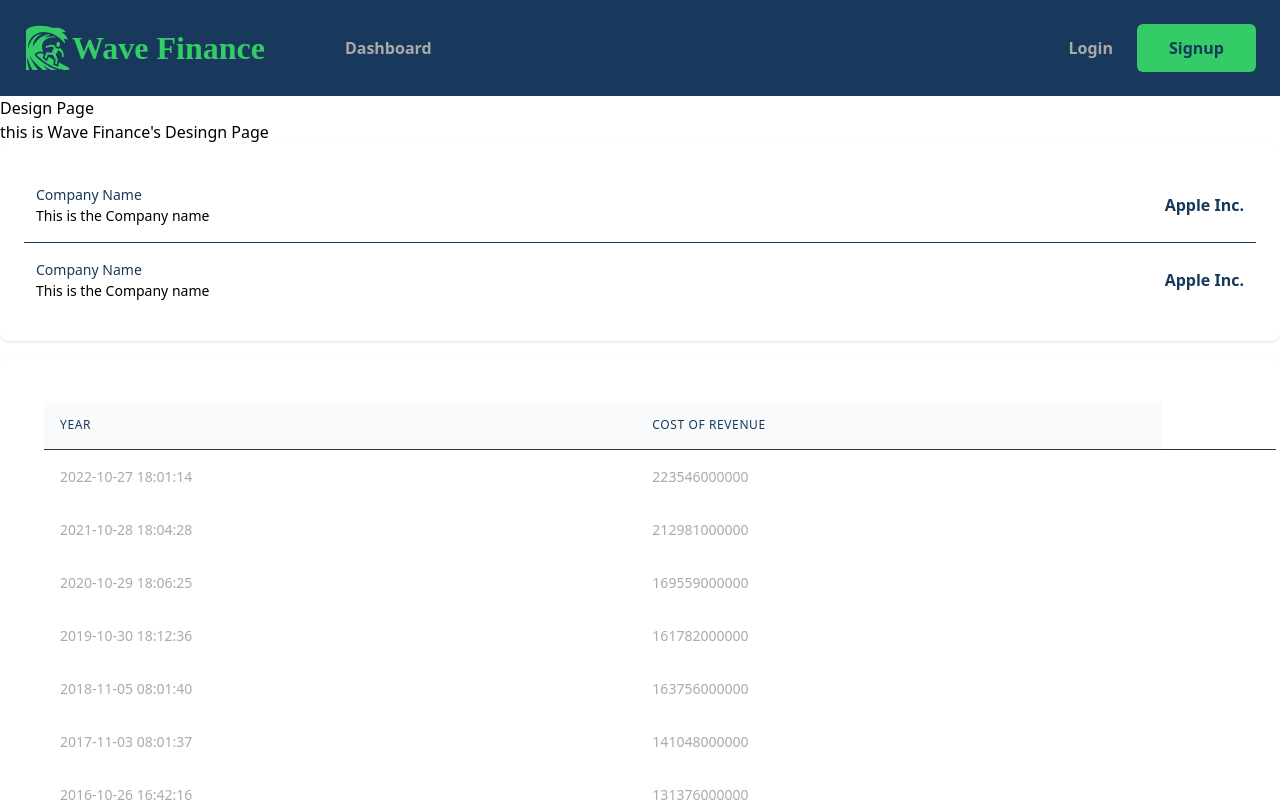
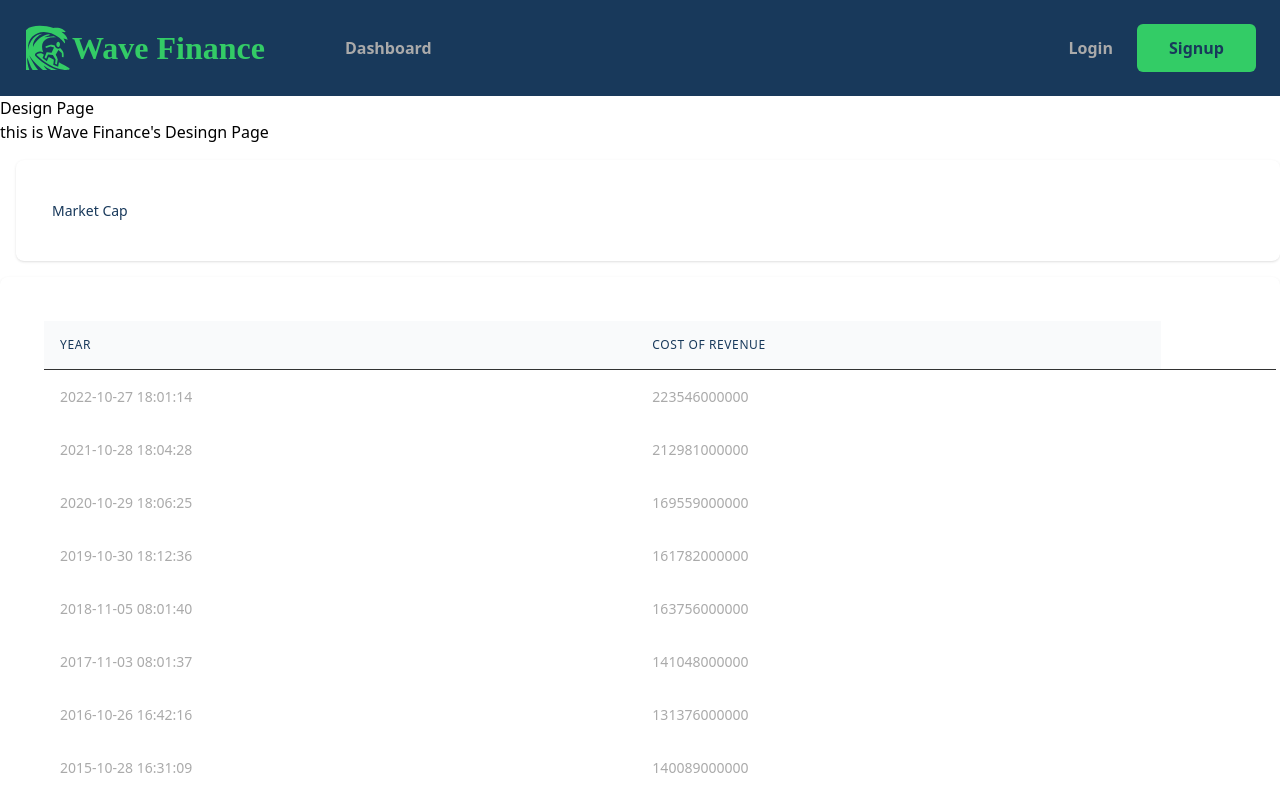
Before and after one commit to giuRa13/finance-frontend, a React (Create React App) app: page /design-page in a window 1280 px wide. Shown: the top 802 px of the page. Built offline with nearby package versions, Linux system fonts and the light colour scheme.

Commit message:
company profile data

```diff
--- a/src/Components/CompanyDashboard/CompanyDashboard.tsx
+++ b/src/Components/CompanyDashboard/CompanyDashboard.tsx
@@ -3,16 +3,17 @@
 
 type Props = {
     children: React.ReactNode;
+    ticker: string;
 }
 
-const CompanyDashboard = ({children}: Props) => {
+const CompanyDashboard = ({children, ticker}: Props) => {
   return (
     <div className="relative md:ml-64 bg-blueGray-100 w-full">
         <div className="relative pt-20 pb-32 bg-lightBlue-500">
             <div className="px-4 md:px-6 mx-auto w-full">
                 <div>
                     <div className="flex flex-wrap">{children}</div>
-                    <div className="flex flex-wrap">{<Outlet/>}</div>
+                    <div className="flex flex-wrap">{<Outlet context={ticker}/>}</div>
                 </div>
             </div>
         </div>
--- a/src/Components/CompanyProfile/CompanyProfile.tsx
+++ b/src/Components/CompanyProfile/CompanyProfile.tsx
@@ -1,11 +1,228 @@
-import React from 'react'
+import React, { useEffect, useState } from 'react'
+import { CompanyBalanceSheet, CompanyCashFlow, CompanyKeyMetrics, CompanyProfileData } from '../../company';
+import { useOutletContext } from 'react-router-dom';
+import { getKeyMetrics } from '../../api';
+import { getCompanyProfile } from '../../api';
+import RatioList from '../RatioList/RatioList';
 
 interface Props {}
 
-const CompanyProfile = (props: Props) => {
-  return (
-    <div>CompanyProfile</div>
-  )
+/*const config = [
+  {
+    label: <div className="font-bold">Total Assets</div>,
+    render: (company: CompanyBalanceSheet) => company.totalAssets,
+  },
+  {
+    label: "Current Assets",
+    render: (company: CompanyBalanceSheet) => company.totalCurrentAssets,
+  },
+  {
+    label: "Total Cash",
+    render: (company: CompanyBalanceSheet) => company.cashAndCashEquivalents,
+  },
+  {
+    label: "Property & equipment",
+    render: (company: CompanyBalanceSheet) => company.propertyPlantEquipmentNet,
+  },
+  {
+    label: "Intangible Assets",
+    render: (company: CompanyBalanceSheet) => company.intangibleAssets,
+  },
+  {
+    label: "Total Debt",
+    render: (company: CompanyBalanceSheet) => company.otherCurrentLiabilities,
+  },
+  {
+    label: <div className="font-bold">Total Liabilites</div>,
+    render: (company: CompanyBalanceSheet) => company.totalLiabilities,
+  },
+  {
+    label: "Current Liabilities",
+    render: (company: CompanyBalanceSheet) => company.totalCurrentLiabilities,
+  },
+  {
+    label: "Long-Term Debt",
+    render: (company: CompanyBalanceSheet) => company.longTermDebt,
+  },
+  {
+    label: "Long-Term Income Taxes",
+    render: (company: CompanyBalanceSheet) => company.otherLiabilities,
+  },
+  {
+    label: "Stakeholder's Equity",
+    render: (company: CompanyBalanceSheet) => company.totalStockholdersEquity,
+  },
+  {
+    label: "Retained Earnings",
+    render: (company: CompanyBalanceSheet) => company.retainedEarnings,
+  },
+  {
+    label: "Investing Cashflow",
+    render: (company: CompanyCashFlow) =>
+      company.netCashUsedForInvestingActivites,
+  },
+  {
+    label: "Financing Cashflow",
+    render: (company: CompanyCashFlow) =>
+      company.netCashUsedProvidedByFinancingActivities,
+  },
+  {
+    label: "Cash At End of Period",
+    render: (company: CompanyCashFlow) => company.cashAtEndOfPeriod,
+  },
+  {
+    label: "CapEX",
+    render: (company: CompanyCashFlow) => company.capitalExpenditure,
+  },
+  {
+    label: "Issuance Of Stock",
+    render: (company: CompanyCashFlow) => company.commonStockIssued,
+  },
+  {
+    label: "Free Cash Flow",
+    render: (company: CompanyCashFlow) => company.freeCashFlow,
+    subTitle:
+    "Return on assets is the measure of how effective a company is using its assets",
+},
+{
+  label: "Book Value Per Share TTM",
+  render: (company: CompanyKeyMetrics) => company.bookValuePerShareTTM,
+  subTitle:
+    "Book value per share indicates a firm's net asset value (total assets - total liabilities) on per share basis",
+},
+{
+  label: "Divdend Yield TTM",
+  render: (company: CompanyKeyMetrics) => company.dividendYieldTTM,
+  subTitle: "Shows how much a company pays each year relative to stock price",
+},
+{
+  label: "Capex Per Share TTM",
+  render: (company: CompanyKeyMetrics) => company.capexPerShareTTM,
+  subTitle:
+    "Capex is used by a company to aquire, upgrade, and maintain physical assets",
+},
+{
+  label: "Graham Number",
+  render: (company: CompanyKeyMetrics) => company.grahamNumberTTM,
+  subTitle:
+    "This is the upperbouind of the price range that a defensive investor should pay for a stock",
+},
+{
+  label: "PE Ratio",
+  render: (company: CompanyKeyMetrics) => company.peRatioTTM,
+  subTitle:
+    "This is the upperbouind of the price range that a defensive investor should pay for a stock",
+},
+];*/
+
+/*const tableConfig = [
+  {
+    label: "Market Cap",
+    render: (company: CompanyKeyMetrics) => company.marketCapTTM,
+  },
+  {
+    label: "Current Ratio",
+    render: (company: CompanyKeyMetrics) => company.currentRatioTTM,
+  },
+  {
+    label: "Return On Equity",
+    render: (company: CompanyKeyMetrics) => company.roeTTM,
+  },
+  {
+    label: "Share Holders Equity per Share",
+    render: (company: CompanyKeyMetrics) => company.shareholdersEquityPerShareTTM,
+  },
+  {
+    label: "Cash Per Share",
+    render: (company: CompanyKeyMetrics) => company.cashPerShareTTM,
+  },
+  {
+    label: "Current Ratio",
+    render: (company: CompanyKeyMetrics) => company.currentRatioTTM,
+  },
+  {
+    label: "Return On Equity",
+    render: (company: CompanyKeyMetrics) => company.roeTTM,
+  },
+];*/
+
+const tableConfig = [
+  {
+    label: "Market Cap",
+    render: (company: CompanyProfileData) => company.mktCap,
+  },
+  {
+    label: "Isin",
+    render: (company: CompanyProfileData) => company.isin,
+  },
+  {
+    label: "Exchange",
+    render: (company: CompanyProfileData) => company.exchange,
+  },
+  {
+    label: "Industry",
+    render: (company: CompanyProfileData) => company.industry,
+  },
+  {
+    label: "Sector",
+    render: (company: CompanyProfileData) => company.sector,
+  },
+  {
+    label: "City",
+    render: (company: CompanyProfileData) => company.city,
+  },
+  {
+    label: "State",
+    render: (company: CompanyProfileData) => company.state,
+  },
+  {
+    label: "Full Time Employee",
+    render: (company: CompanyProfileData) => company.fullTimeEmployees,
+  },
+  {
+    label: "Website",
+    render: (company: CompanyProfileData) => company.website,
+  },
+];
+
+
+/*const CompanyProfile = (props: Props) => {
+
+  const ticker = useOutletContext<string>();
+  const [companyData, setCompanyData] = useState<CompanyKeyMetrics>();
+
+  useEffect(() => {
+    const getCompanyKeyMetrics = async () => {
+      const value = await getKeyMetrics(ticker);
+      setCompanyData(value?.data[0]);
+      console.log(value?.data[0]);
+    };
+    getCompanyKeyMetrics();
+  }, []);*/
+  const CompanyProfile = (props: Props) => {
+
+    const ticker = useOutletContext<string>();
+    const [companyData, setCompanyData] = useState<CompanyProfileData>();
+
+    useEffect(() => {
+      const getProfileData = async () => {
+        const value = await getCompanyProfile(ticker);
+        setCompanyData(value?.data[0]);
+        console.log(value?.data[0]);
+      };
+      getProfileData();
+    }, []);
+
+  return <>
+  {companyData ? (
+    <>
+      <RatioList data={companyData} config={tableConfig}/>
+    </>
+  ) : (
+
+    <>Loading...</>
+  )}
+  </>
 }
 
 export default CompanyProfile
--- a/src/Components/RatioList/RatioList.tsx
+++ b/src/Components/RatioList/RatioList.tsx
@@ -1,38 +1,14 @@
-import React from 'react';
-import {TestDataCompany} from "../Table/testData";
 
-type Props = {}
+type Props = {
+    config: any;
+    data: any;
+}
 
-const data = TestDataCompany[0];
-
-type Company = typeof data;
-
-const config = [
-    {
-        label: "Company Name",
-        render: (company: Company) => company.companyName,
-        subTitle: "This is the Company name"
-    },
-    {
-        label: "Company Name",
-        render: (company: Company) => company.companyName,
-        subTitle: "This is the Company name"
-    },
-    /*{
-        label: "DCF",
-        render: (company: Company) => company.dcf,
-    },
-    {
-        label: "Beta",
-        render: (company: Company) => company.beta
-    },*/
-]
-
-const RatioList = (props: Props) => {
-    const renderCells = config.map((row) => {
+const RatioList = ({config, data}: Props) => {
+    const renderCells = config.map((row: any) => {
         return (
             <li className='p-3 sm:py-4'>
-                <div className='flex items-center space-x-4'>
+                <div className='flex items-center justify-between space-x-0 md:space-x-40'>
                     <div className='flex-1 min-w-0'>
                         <p className='text-sm font-medium  text-blue2 truncate'>
                             {row.label}
@@ -41,7 +17,7 @@
                             {row.subTitle && row.subTitle}
                         </p>
                     </div>
-                    <div className='inline-flex items-center text-base font-semibold text-blue2'>
+                    <div className='inline-flex items-center text-base font-semibold text-black'>
                         {row.render(data)}
                     </div>
                 </div>
@@ -49,7 +25,7 @@
         )
     })
   return (
-    <div className="bg-white shadow rounded-lg mb-4 p-4 sm:p-6 h-full">
+    <div className="bg-white shadow rounded-lg ml-4 mt-4 mb-4 p-4 sm:p-6 h-full">
         <ul className="divide-y divide-blue2">{renderCells}</ul>
     </div>
   )
--- a/src/Pages/CompanyPage/CompanyPage.tsx
+++ b/src/Pages/CompanyPage/CompanyPage.tsx
@@ -1,6 +1,6 @@
 import React, { useEffect, useState } from 'react'
 import { useParams } from 'react-router'
-import { CompanyProfile } from '../../company';
+import { CompanyProfileData } from '../../company';
 import { getCompanyProfile } from '../../api';
 import Sidebar from '../../Components/Sidebar/Sidebar';
 import CompanyDashboard from '../../Components/CompanyDashboard/CompanyDashboard';
@@ -11,7 +11,7 @@
 const CompanyPage = (props: Props) => {
 
   let { ticker } = useParams();
-  const [company, setCompany] = useState<CompanyProfile>();
+  const [company, setCompany] = useState<CompanyProfileData>();
 
   useEffect(() => {
     const getProfileInit = async () => {
@@ -29,8 +29,11 @@
 
     <Sidebar/>
 
-    <CompanyDashboard>
-      <Tile title="Company name" subTitle={company.companyName}/>
+    <CompanyDashboard ticker={ticker!}>
+      <Tile title="Company name"
+        subTitle={company.companyName}
+        symbol={company.symbol}
+        logo={company.image}/>
     </CompanyDashboard>
 
     </div>
--- a/src/Pages/DesignPage/DesignPage.tsx
+++ b/src/Pages/DesignPage/DesignPage.tsx
@@ -1,15 +1,23 @@
 import React from 'react'
 import Table from '../../Components/Table/Table'
 import RatioList from '../../Components/RatioList/RatioList'
+import { testIncomeStatementData } from '../../Components/Table/testData'
 
 type Props = {}
+
+const tableConfig = [
+{
+  label: "Market Cap",
+  render: (company: any) => company.marketCapTTM,
+},
+]
 
 const DesignPage = (props: Props) => {
   return (
     <>
         <h1>Design Page</h1>
         <h2>this is Wave Finance's Desingn Page</h2>
-        <RatioList/>
+        <RatioList data={testIncomeStatementData} config={tableConfig}/>
         <Table/>
     </>
   )
```
Also changed, not shown: src/Components/Tile/Tile.tsx (+9 -2 lines), src/api.tsx (+15 -2 lines), src/company.d.ts (+64 -1 lines).
